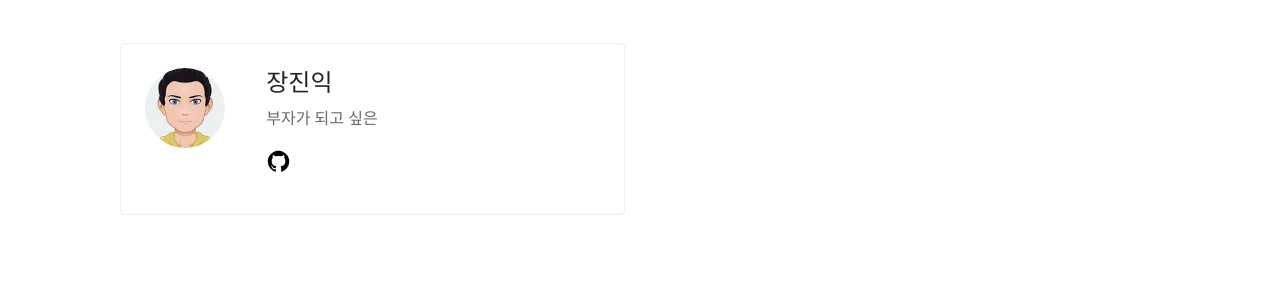
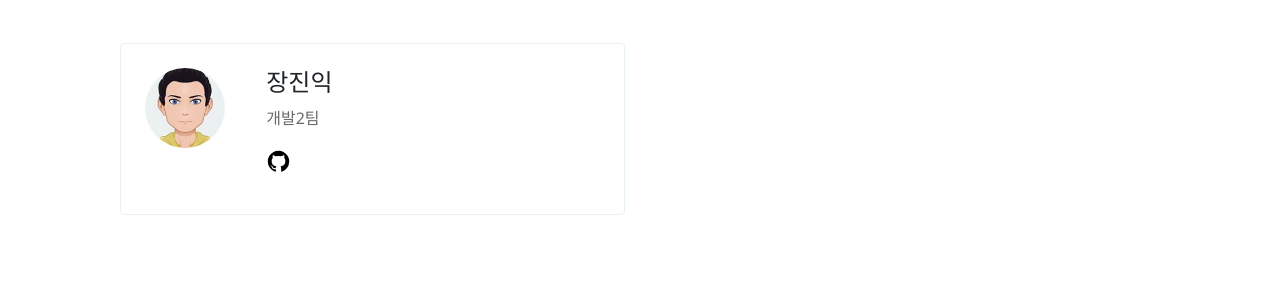
Before and after one commit to MegazoneDSG/megazonedsg.github.io, a Jekyll site: the page built from _pages/authors-list.html, in a window 1280 px wide and 900 px high, scrolled down 585 px. Shown: the part 501-801 px from the top of the window. Built offline with Jekyll 4.4.1, drawn with Linux system fonts in a browser that asks for light colours; nearby versions of some CDN libraries.

Commit message:
Update _config.yml

```diff
--- a/_config.yml
+++ b/_config.yml
@@ -80,7 +80,7 @@ authors:
 
   jinikjang:
     name: 장진익
-    bio: 부자가 되고 싶은
+    bio: 개발2팀
     email: jijang@mz.co.kr
     github_username: jangjinik
     facebook_username:
```
